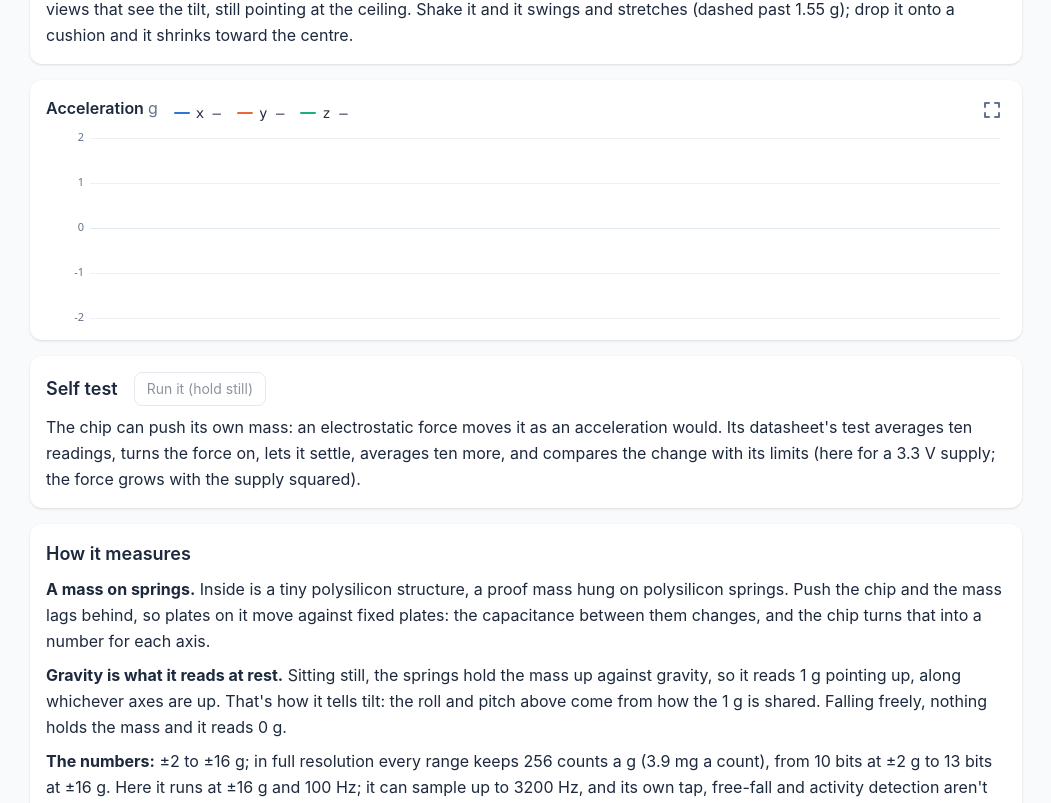
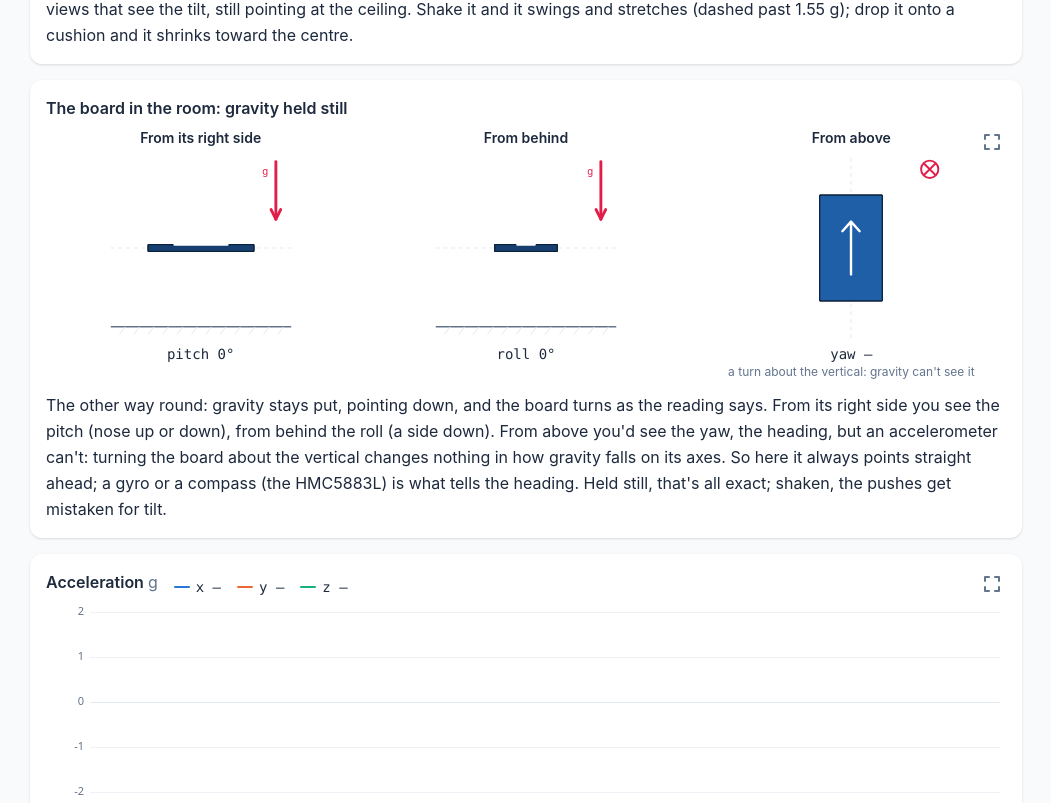
Before and after one commit to aguegu/i2c.ninja, a Vue app: page /adxl345 in a window 1280 px wide. Shown: the part 1370-2173 px from the top of the page, without its empty margins (114-1165 px from the left). Built offline with nearby package versions, Linux system fonts and the light colour scheme.

Commit message:
ADXL345 page: the board in the room, gravity held still: from its right side (pitch), from behind (roll), from above (yaw: an accelerometer can't see it, held at 0)
Co-Authored-By: Claude Opus 5.5 <noreply@anthropic.com>

```diff
--- /dev/null
+++ b/src/components/AttitudeViews.vue
@@ -0,0 +1,120 @@
+<script setup>
+// The board turned in the room, gravity held still (down), as three flat
+// views: from its right side (pitch shows: the nose to the right), from
+// behind (roll shows: its right side on the right), from above (yaw would
+// show; the nose up). The turn comes from the accelerometer alone: the
+// room's up, in the board's axes, is the reading's direction, and the
+// heading is taken as the board's own (yaw 0): a turn about the vertical
+// doesn't change how gravity falls on the axes, so an accelerometer can't
+// see it. Board axes as printed (x the nose, y left, z up); the room's: X
+// ahead, Y left, Z up. A button takes the three full screen.
+import { ref, computed } from 'vue';
+import FullscreenButton from './FullscreenButton.vue';
+import { canFullscreen, useFullscreen } from '../lib/fullscreen.js';
+import { rollOf, pitchOf } from '../lib/tilt.js';
+
+const props = defineProps({
+  x: { type: Number, default: 0 }, // g, the board's axes
+  y: { type: Number, default: 0 },
+  z: { type: Number, default: 1 },
+});
+
+const R = 100; // the viewBox's half size
+const S = 50; // px a board unit
+const L = 1.1, W = 0.65, H = 0.07; // half length (x), width (y), thickness (z), as Learn the IMU's board
+const G_PX = 60; // gravity's arrow, 1 g
+const HEAD_PX = 10;
+const MIN_G = 0.2; // a reading weaker than this (falling, flung) keeps the last turn
+const TOP = '#1f5fa8';
+const SIDE = '#163f70';
+const BOTTOM = '#0f2c50';
+
+const corner = (sx, sy, sz) => [sx * L, sy * W, sz * H];
+const FACES = [
+  { name: 'top', fill: TOP, pts: [corner(1, 1, 1), corner(1, -1, 1), corner(-1, -1, 1), corner(-1, 1, 1)] },
+  { name: 'bottom', fill: BOTTOM, pts: [corner(1, 1, -1), corner(-1, 1, -1), corner(-1, -1, -1), corner(1, -1, -1)] },
+  { name: 'nose', fill: SIDE, pts: [corner(1, 1, 1), corner(1, 1, -1), corner(1, -1, -1), corner(1, -1, 1)] },
+  { name: 'tail', fill: SIDE, pts: [corner(-1, 1, 1), corner(-1, -1, 1), corner(-1, -1, -1), corner(-1, 1, -1)] },
+  { name: 'left', fill: SIDE, pts: [corner(1, 1, 1), corner(-1, 1, 1), corner(-1, 1, -1), corner(1, 1, -1)] },
+  { name: 'right', fill: SIDE, pts: [corner(1, -1, 1), corner(1, -1, -1), corner(-1, -1, -1), corner(-1, -1, 1)] },
+];
+const ON_TOP = H * 1.05;
+const NOSE_ARROW = [[-0.55, 0, ON_TOP], [0.55, 0, ON_TOP], [0.35, 0.18, ON_TOP], [0.55, 0, ON_TOP], [0.35, -0.18, ON_TOP]];
+
+// each view: screen x, y (down) and depth (toward the eye) of a room vector
+const VIEWS = [
+  { key: 'side', title: 'From its right side', angle: 'pitch', project: ([X, , Z]) => [X, -Z], depth: ([, Y]) => -Y, gravity: 'down' },
+  { key: 'behind', title: 'From behind', angle: 'roll', project: ([, Y, Z]) => [-Y, -Z], depth: ([X]) => -X, gravity: 'down' },
+  { key: 'above', title: 'From above', angle: 'yaw', project: ([X, Y]) => [-Y, -X], depth: ([, , Z]) => Z, gravity: 'into' },
+];
+
+const dot = (a, b) => a[0] * b[0] + a[1] * b[1] + a[2] * b[2];
+const norm = (v) => { const n = Math.hypot(...v); return v.map((c) => c / n); };
+const cross = (a, b) => [a[1] * b[2] - a[2] * b[1], a[2] * b[0] - a[0] * b[2], a[0] * b[1] - a[1] * b[0]];
+
+// the room's axes in the board's: up the reading's direction, ahead the
+// board's nose laid level (yaw 0), left completing them; the last good one
+// kept while the reading is too weak or the nose points straight up or down
+let last = { X: [1, 0, 0], Y: [0, 1, 0], Z: [0, 0, 1] };
+const frame = computed(() => {
+  const a = [props.x, props.y, props.z];
+  if (Math.hypot(...a) < MIN_G) return last;
+  const Z = norm(a);
+  const level = [1 - Z[0] * Z[0], -Z[0] * Z[1], -Z[0] * Z[2]]; // the nose with its up part taken off
+  if (Math.hypot(...level) < 1e-3) return last;
+  const X = norm(level);
+  last = { X, Y: cross(Z, X), Z };
+  return last;
+});
+const toRoom = (v) => [dot(v, frame.value.X), dot(v, frame.value.Y), dot(v, frame.value.Z)];
+const pts2 = (ps) => ps.map((p) => `${(p[0] * S).toFixed(1)},${(p[1] * S).toFixed(1)}`).join(' ');
+
+const roll = computed(() => rollOf(props.x, props.y, props.z));
+const pitch = computed(() => pitchOf(props.x, props.y, props.z));
+
+const views = computed(() => VIEWS.map((w) => {
+  const faces = FACES.map((f) => {
+    const room = f.pts.map(toRoom);
+    return { ...f, points: pts2(room.map(w.project)), depth: room.reduce((s, v) => s + w.depth(v), 0) / room.length };
+  }).sort((a, b) => a.depth - b.depth);
+  const nose = pts2(NOSE_ARROW.map(toRoom).map(w.project));
+  const value = w.angle === 'pitch' ? pitch.value : w.angle === 'roll' ? roll.value : null;
+  return { ...w, faces, nose, value };
+}));
+const head = `${-HEAD_PX * 0.5},${G_PX - HEAD_PX} 0,${G_PX} ${HEAD_PX * 0.5},${G_PX - HEAD_PX}`;
+
+const box = ref(null);
+const { full, toggle } = useFullscreen(box);
+</script>
+
+<template>
+  <div ref="box" class="relative" :class="full && 'flex! h-full! w-full! items-center justify-center bg-white p-4 dark:bg-slate-900'">
+    <div class="grid w-full grid-cols-1 gap-4 sm:grid-cols-3">
+      <figure v-for="w in views" :key="w.key" class="flex flex-col items-center">
+        <figcaption class="mb-1 text-sm font-semibold">{{ w.title }}</figcaption>
+        <svg :viewBox="`${-R} ${-R} ${2 * R} ${2 * R}`" :class="full ? 'h-[60vh] w-full' : 'h-48 w-full max-w-60'" role="img" :aria-label="`${w.title}: ${w.angle} ${w.value === null ? 'unknown' : `${w.value.toFixed(0)} degrees`}`">
+          <template v-if="w.gravity === 'down'">
+            <line :x1="-R + 6" :y1="R - 18" :x2="R - 6" :y2="R - 18" stroke="var(--chart-text)" stroke-width="1.5" />
+            <g stroke="var(--chart-grid)" stroke-width="1"><line v-for="i in 12" :key="i" :x1="-R + 6 + i * 15" :y1="R - 18" :x2="-R + i * 15" :y2="R - 10" /></g>
+            <line :x1="-R + 6" y1="0" :x2="R - 6" y2="0" stroke="var(--chart-grid)" stroke-dasharray="4 4" />
+          </template>
+          <template v-else>
+            <line x1="0" :y1="-R + 6" x2="0" :y2="R - 6" stroke="var(--chart-grid)" stroke-dasharray="4 4" />
+          </template>
+          <polygon v-for="f in w.faces" :key="f.name" :points="f.points" :fill="f.fill" stroke="#0b1f38" stroke-width="1" stroke-linejoin="round" />
+          <polyline :points="w.nose" fill="none" stroke="white" stroke-width="2.5" stroke-linecap="round" stroke-linejoin="round" />
+          <g v-if="w.gravity === 'down'" :transform="`translate(${R - 22} ${-R + 10})`" stroke="#e11d48" stroke-width="3" stroke-linecap="round" stroke-linejoin="round" fill="none">
+            <line x1="0" y1="0" x2="0" :y2="G_PX" /><polyline :points="head" />
+          </g>
+          <text v-if="w.gravity === 'down'" :x="R - 30" :y="-R + 24" text-anchor="end" font-size="10" fill="#e11d48">g</text>
+          <g v-else :transform="`translate(${R - 18} ${-R + 18})`" stroke="#e11d48" stroke-width="2" fill="none">
+            <circle r="9" /><line x1="-6" y1="-6" x2="6" y2="6" /><line x1="6" y1="-6" x2="-6" y2="6" />
+          </g>
+        </svg>
+        <p class="font-mono text-sm tabular-nums">{{ w.angle }} {{ w.value === null ? '—' : `${w.value.toFixed(0)}°` }}</p>
+        <p v-if="w.value === null" class="text-center text-xs text-slate-500 dark:text-slate-400">a turn about the vertical: gravity can't see it</p>
+      </figure>
+    </div>
+    <FullscreenButton v-if="canFullscreen" :full="full" class="absolute top-0 right-0" @toggle="toggle" />
+  </div>
+</template>
--- a/src/views/Adxl345View.vue
+++ b/src/views/Adxl345View.vue
@@ -6,6 +6,7 @@ import LiveChart from '../components/LiveChart.vue';
 import SvgDrawing from '../components/SvgDrawing.vue';
 import AttitudeIndicator from '../components/AttitudeIndicator.vue';
 import GravityViews from '../components/GravityViews.vue';
+import AttitudeViews from '../components/AttitudeViews.vue';
 import { hasWebUsb, hex } from '../lib/dongle.js';
 import { rollOf, pitchOf } from '../lib/tilt.js';
 import { useAdxl345 } from '../lib/useAdxl345.js';
@@ -93,6 +94,14 @@ const card = 'rounded-xl bg-white p-4 shadow-sm dark:bg-slate-800';
     </section>
 
     <section :class="card">
+      <h2 class="mb-2 font-semibold">The board in the room: gravity held still</h2>
+      <AttitudeViews :x="a?.x ?? 0" :y="a?.y ?? 0" :z="a?.z ?? 1" />
+      <p class="mt-3 leading-relaxed">
+        The other way round: gravity stays put, pointing down, and the board turns as the reading says. From its right side you see the pitch (nose up or down), from behind the roll (a side down). From above you'd see the yaw, the heading, but an accelerometer can't: turning the board about the vertical changes nothing in how gravity falls on its axes. So here it always points straight ahead; a gyro or a compass (the HMC5883L) is what tells the heading. Held still, that's all exact; shaken, the pushes get mistaken for tilt.
+      </p>
+    </section>
+
+    <section :class="card">
       <LiveChart title="Acceleration" unit="g" :series="SERIES" :values="a ? [a.x, a.y, a.z] : []" :source="adxl.source" :window-ms="WINDOW_MS" :floor="FLOOR_G" :digits="3" />
     </section>
 
```
